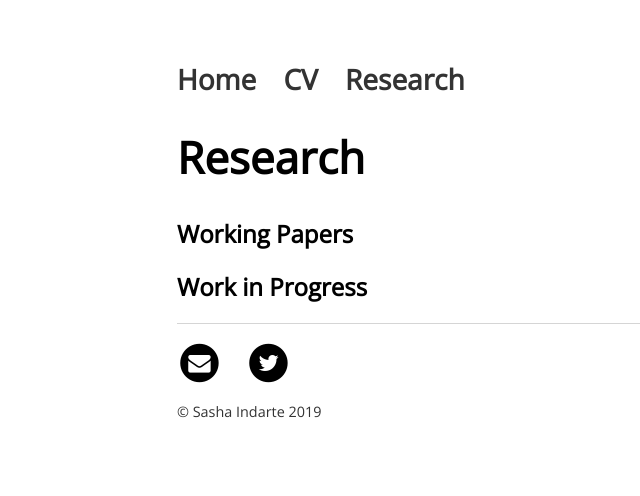
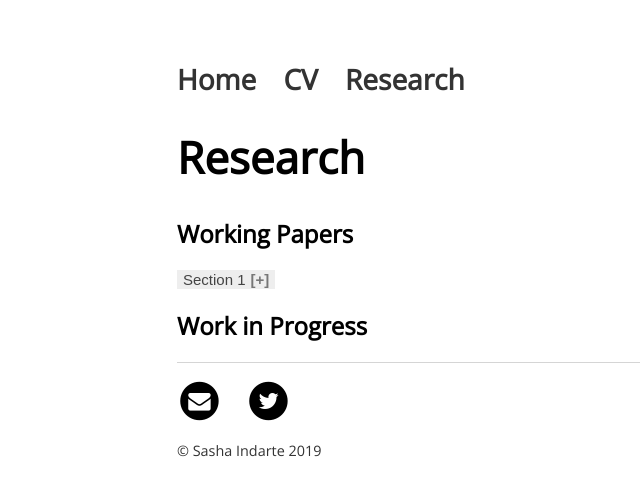
Before and after one commit to sashaindarte/sashaindarte.github.io, a Jekyll site: the page built from research/index.html, in a window 1280 px wide. Shown: the top 496 px of the page, without its empty margins (15-655 px from the left). Built offline with Jekyll 4.4.1, drawn with Linux system fonts in a browser that asks for light colours.

Commit message:
Update index.html
added accordion

```diff
--- a/research/index.html
+++ b/research/index.html
@@ -5,5 +5,9 @@ title: Sasha Indarte - Research
 <div class="blurb">
 	<h1>Research</h1>
   <h2>Working Papers</h2>
+	<button class="accordion">Section 1</button>
+	<div class="panel">
+		<p>Lorem ipsum dolor sit amet, consectetur adipisicing elit, sed do eiusmod tempor incididunt ut labore et dolore magna aliqua. Ut enim ad minim veniam, quis nostrud exercitation ullamco laboris nisi ut aliquip ex ea commodo consequat.</p>
+	</div>
   <h2>Work in Progress</h2>
 </div><!-- /.blurb -->
```
